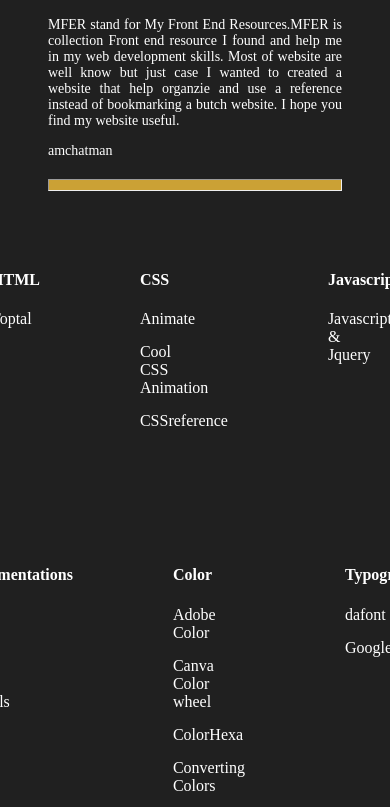
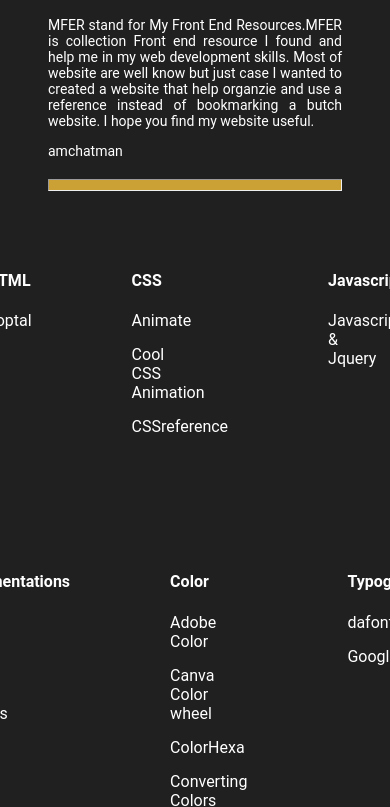
Before and after one commit to amchatman/My-Front-end-Resources, a plain HTML site: page index.html in a window 390 px wide. Shown: the part 84-891 px from the top of the page. Drawn offline with Linux system fonts and the light colour scheme.

Commit message:
Mobile Updates

```diff
--- a/style.css
+++ b/style.css
@@ -1,7 +1,7 @@
 body{
   background-color:#202020;
   color:#ffffff;
-  font-family:"Roboto, sans-serif";
+  font-family:"Roboto", sans-serif;
 }
 h3{
   text-align:center;
```
